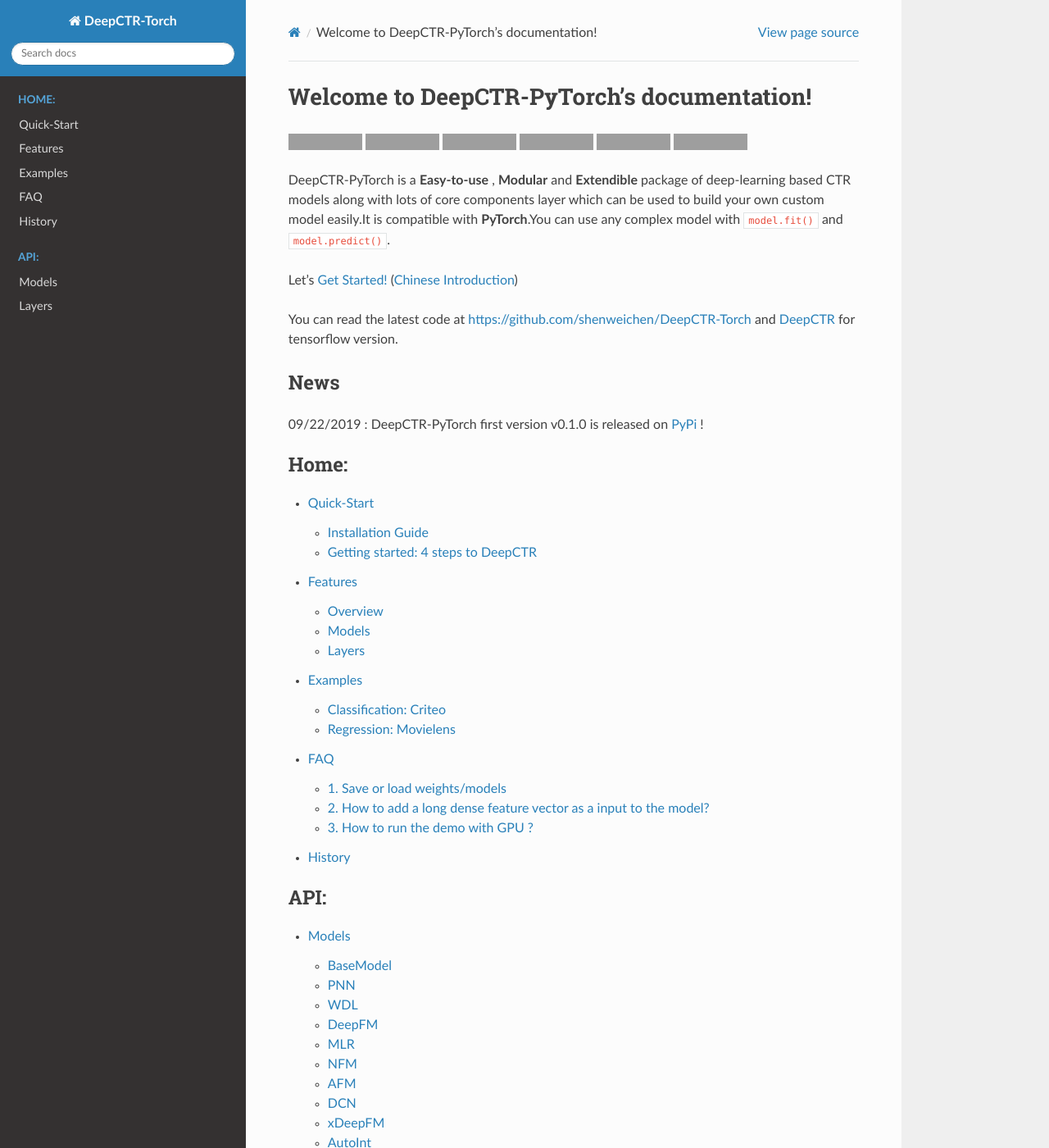
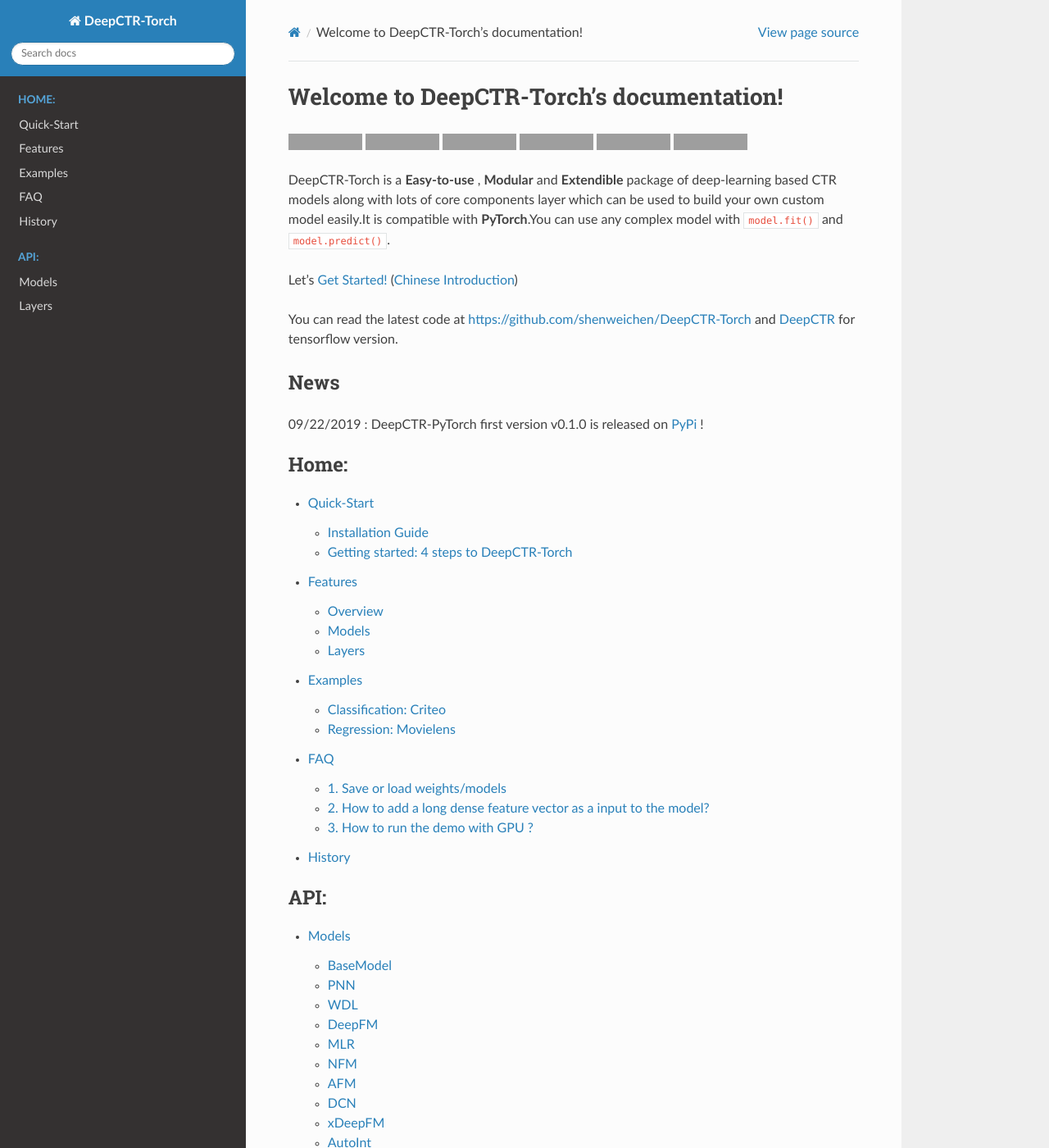
Before and after one commit to shenweichen/DeepCTR-Torch, a Sphinx documentation site: the page built from docs/source/index.rst, in a window 1280 px wide and 1400 px high. Shown: the whole window at 82% size. Built offline with Sphinx 7.4.7 and the Read the Docs theme 2.0.0, drawn with Linux system fonts in a browser that asks for light colours; pages that are not in the unit, such as notebooks, are missing from menus; grey boxes are pictures that could not be loaded.

Commit message:
update docs

````diff
--- a/docs/source/History.md
+++ b/docs/source/History.md
@@ -1,2 +1,2 @@
 # History
-- 09/22/2019 : DeepCTR-PyTorch first version v0.1.0  is released on [PyPi](https://pypi.org/project/deepctr-torch/)
+- 09/22/2019 : DeepCTR-Torch first version v0.1.0  is released on [PyPi](https://pypi.org/project/deepctr-torch/)
--- a/docs/source/Models.rst
+++ b/docs/source/Models.rst
@@ -17,6 +17,6 @@
    DSIN<deepctr_torch.models.dsin>
    xDeepFM<deepctr_torch.models.xdeepfm>
    AutoInt<deepctr_torch.models.autoint>
-   NFFM<deepctr_torch.models.nffm>
+   ONN<deepctr_torch.models.onn>
    FGCNN<deepctr_torch.models.fgcnn>
    FiBiNET<deepctr_torch.models.fibinet>
--- a/docs/source/Quick-Start.md
+++ b/docs/source/Quick-Start.md
@@ -6,7 +6,7 @@
 ```bash
 $ pip install -U deepctr-torch
 ```
-## Getting started: 4 steps to DeepCTR
+## Getting started: 4 steps to DeepCTR-Torch
 
 
 ### Step 1: Import model
--- a/docs/source/index.rst
+++ b/docs/source/index.rst
@@ -3,7 +3,7 @@
    You can adapt this file completely to your liking, but it should at least
    contain the root `toctree` directive.
 
-Welcome to DeepCTR-PyTorch's documentation!
+Welcome to DeepCTR-Torch's documentation!
 ===================================
 
 |Downloads|_ |Stars|_ |Forks|_ |PyPi|_ |Issues|_ |Gitter|_
@@ -26,7 +26,7 @@
 .. |Gitter| image:: https://badges.gitter.im/DeepCTR/community.svg
 .. _Gitter: https://gitter.im/DeepCTR/community?utm_source=badge&utm_medium=badge&utm_campaign=pr-badge
 
-DeepCTR-PyTorch is a **Easy-to-use** , **Modular** and **Extendible** package of deep-learning based CTR models along with lots of core components layer  which can be used to build your own custom model easily.It is compatible with **PyTorch**.You can use any complex model with ``model.fit()`` and ``model.predict()``.
+DeepCTR-Torch is a **Easy-to-use** , **Modular** and **Extendible** package of deep-learning based CTR models along with lots of core components layer  which can be used to build your own custom model easily.It is compatible with **PyTorch**.You can use any complex model with ``model.fit()`` and ``model.predict()``.
 
 Let's `Get Started! <./Quick-Start.html>`_ (`Chinese Introduction <https://zhuanlan.zhihu.com/p/53231955>`_)
 
````
Also changed, not shown: docs/source/Features.md (+2 -2 lines), 1 other file.
